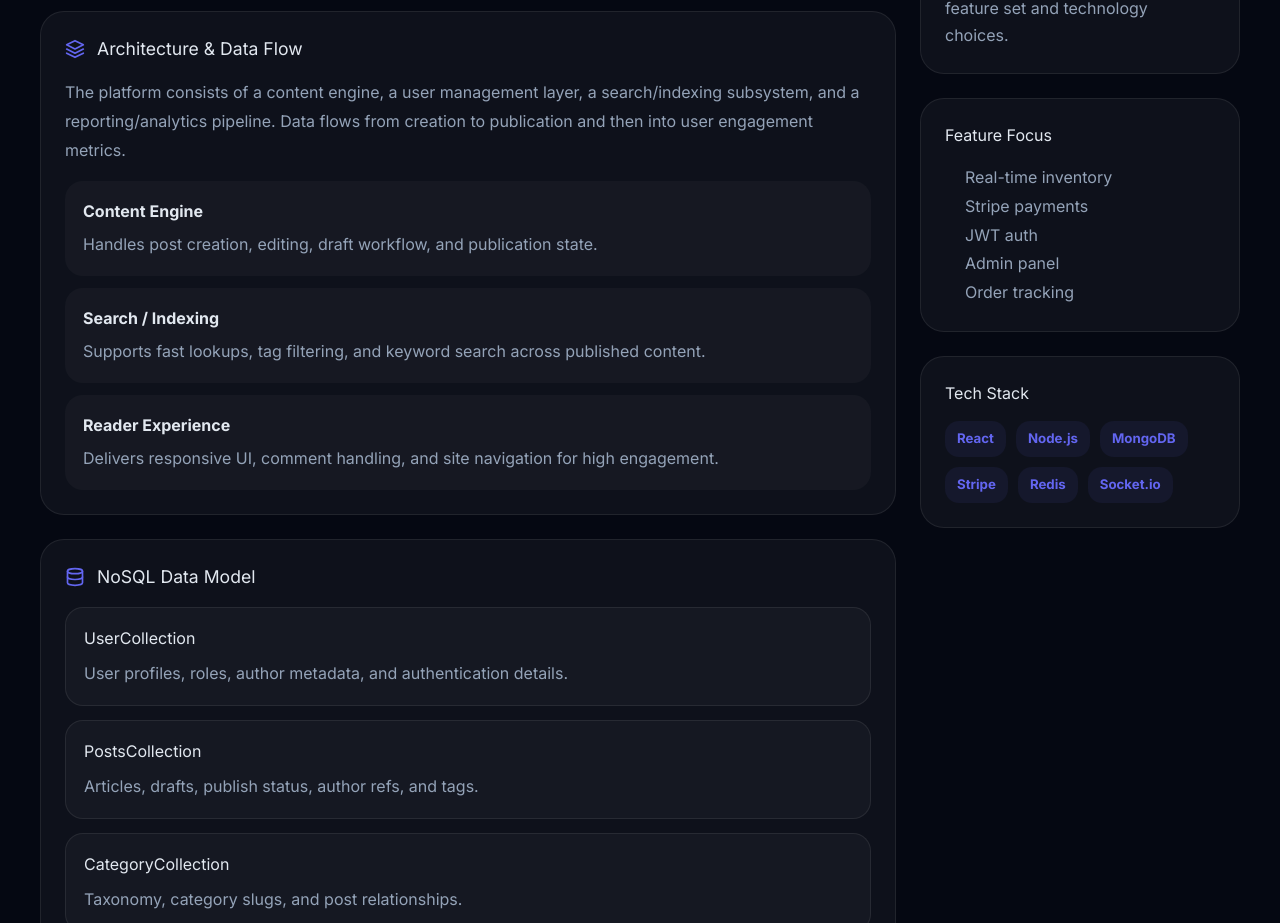
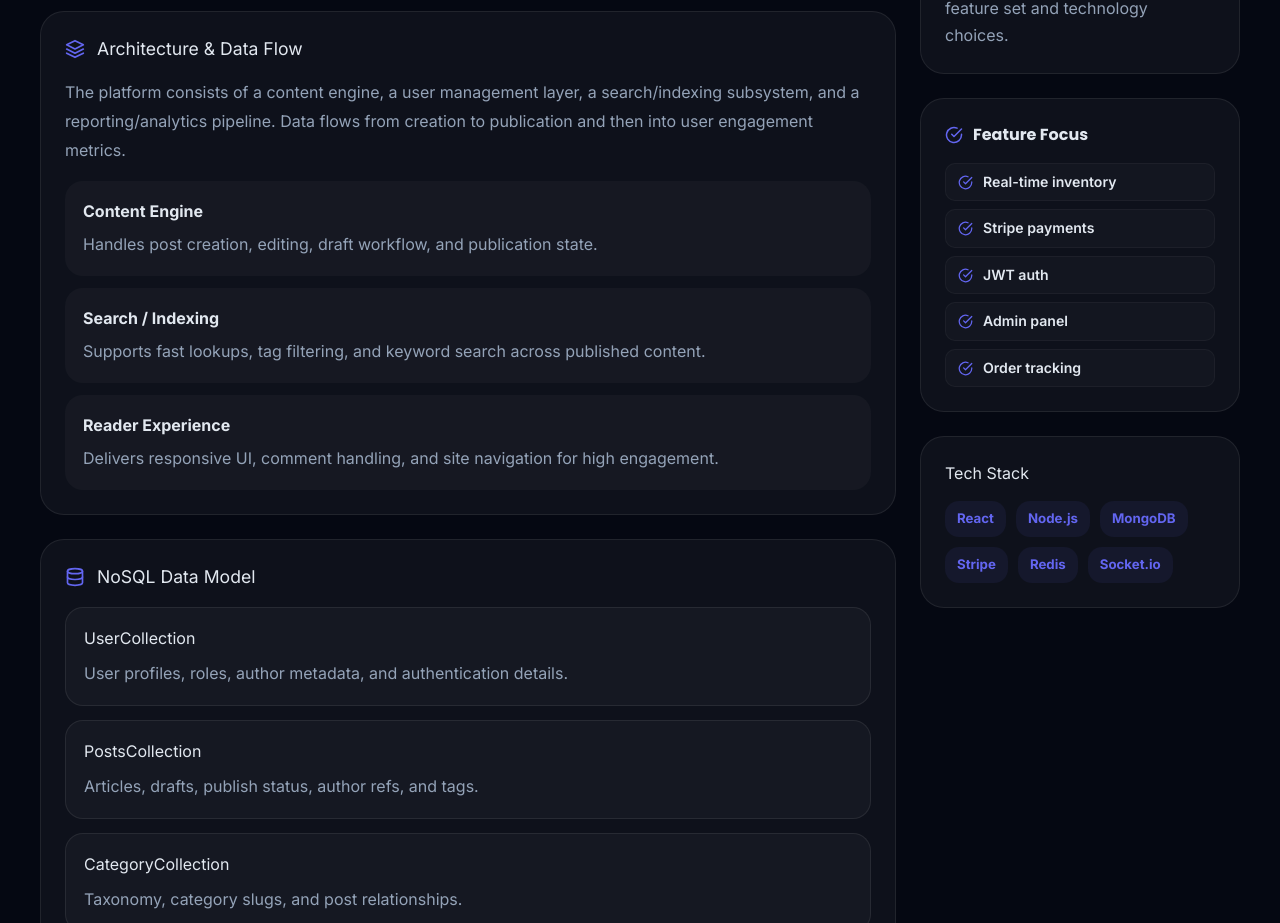
Before and after one commit to hardik-prajapati-12/HP.dev-Portfolio, a React (Vite) app in the folder frontend/: page /case-study/1 in a window 1280 px wide. Shown: the part 860-1783 px from the top of the page. Built offline with nearby package versions, Linux system fonts and the light colour scheme; no server answers.

Commit message:
fix(ui): enhance Feature Focus with custom checkmark bullet rows and structured styling

```diff
--- a/frontend/src/pages/CaseStudyProject.jsx
+++ b/frontend/src/pages/CaseStudyProject.jsx
@@ -181,12 +181,34 @@ export default function CaseStudyProject() {
             </div>
 
             <div style={{ padding: 24, borderRadius: 24, background: cardBg, border: `1px solid ${borderColor}` }}>
-              <h3 style={{ margin: '0 0 16px', fontSize: '1rem', color: textColor }}>Feature Focus</h3>
-              <ul style={{ margin: 0, paddingLeft: 20, color: mutedColor, lineHeight: 1.8 }}>
-                {project.features?.map((feature, idx) => (
-                  <li key={idx}>{feature}</li>
-                ))}
-              </ul>
+              <div style={{ display: 'flex', alignItems: 'center', gap: 10, marginBottom: 16 }}>
+                <FiCheckCircle size={18} color={projectColor} />
+                <h3 style={{ margin: 0, fontSize: '1rem', color: textColor, fontFamily: 'Poppins', fontWeight: 700 }}>Feature Focus</h3>
+              </div>
+              <div style={{ display: 'grid', gap: 8 }}>
+                {project.features?.map((feature, idx) => {
+                  const cleanFeature = (typeof feature === 'string' ? feature : '').replace(/^[\u2022\u25CF\u25CB\u2219\*\-\+\>\u2192]\s*/, '').trim();
+                  return (
+                    <div
+                      key={idx}
+                      style={{
+                        display: 'flex',
+                        alignItems: 'flex-start',
+                        gap: 10,
+                        padding: '8px 12px',
+                        borderRadius: '10px',
+                        background: isDark ? 'rgba(255,255,255,0.025)' : 'rgba(0,0,0,0.02)',
+                        border: isDark ? '1px solid rgba(255,255,255,0.04)' : '1px solid rgba(0,0,0,0.04)',
+                      }}
+                    >
+                      <FiCheckCircle size={15} color={projectColor} style={{ marginTop: '3px', flexShrink: 0 }} />
+                      <span style={{ color: textColor, fontFamily: 'Inter', fontWeight: 600, fontSize: '0.88rem', lineHeight: '1.45' }}>
+                        {cleanFeature}
+                      </span>
+                    </div>
+                  );
+                })}
+              </div>
             </div>
 
             <div style={{ padding: 24, borderRadius: 24, background: cardBg, border: `1px solid ${borderColor}` }}>
--- a/frontend/src/pages/ProjectDetails.jsx
+++ b/frontend/src/pages/ProjectDetails.jsx
@@ -687,20 +687,97 @@ export default function ProjectDetails() {
               </div>
 
               <section style={{ padding: '22px', borderRadius: '20px', background: insetBg, border: panelBorder }}>
-                <div style={{ display: 'flex', alignItems: 'center', gap: '10px', marginBottom: '14px' }}>
+                <div style={{ display: 'flex', alignItems: 'center', gap: '10px', marginBottom: '16px' }}>
                   <FiCheckCircle size={18} color={projectColor} />
-                  <h4 style={{ margin: 0, color: textColor, fontFamily: 'Poppins', fontSize: '1.05rem' }}>Feature Focus</h4>
+                  <h4 style={{ margin: 0, color: textColor, fontFamily: 'Poppins', fontSize: '1.05rem', fontWeight: 700 }}>Feature Focus</h4>
                 </div>
-                <ul style={{ margin: 0, paddingLeft: '18px', color: mutedColor, lineHeight: 1.75 }}>
-                  {primaryFeatures.map((feature, idx) => <li key={idx}>{feature}</li>)}
-                </ul>
+                <div style={{ display: 'grid', gap: '8px' }}>
+                  {primaryFeatures.map((feature, idx) => {
+                    const cleanFeature = (typeof feature === 'string' ? feature : '').replace(/^[\u2022\u25CF\u25CB\u2219\*\-\+\>\u2192]\s*/, '').trim();
+                    let title = cleanFeature;
+                    let detail = '';
+                    if (cleanFeature.includes(':')) {
+                      const parts = cleanFeature.split(':');
+                      title = parts[0].trim();
+                      detail = parts.slice(1).join(':').trim();
+                    }
+
+                    return (
+                      <div
+                        key={idx}
+                        style={{
+                          display: 'flex',
+                          alignItems: 'flex-start',
+                          gap: '10px',
+                          padding: '8px 12px',
+                          borderRadius: '10px',
+                          background: isDark ? 'rgba(255,255,255,0.025)' : 'rgba(0,0,0,0.02)',
+                          border: isDark ? '1px solid rgba(255,255,255,0.04)' : '1px solid rgba(0,0,0,0.04)',
+                          transition: 'all 0.2s ease',
+                        }}
+                      >
+                        <FiCheckCircle size={15} color={projectColor} style={{ marginTop: '3px', flexShrink: 0 }} />
+                        <div style={{ flex: 1 }}>
+                          <span style={{ color: textColor, fontFamily: 'Inter', fontWeight: 600, fontSize: '0.88rem', lineHeight: '1.45' }}>
+                            {title}
+                          </span>
+                          {detail && (
+                            <span style={{ display: 'block', color: mutedColor, fontFamily: 'Inter', fontSize: '0.82rem', lineHeight: '1.45', marginTop: '2px' }}>
+                              {detail}
+                            </span>
+                          )}
+                        </div>
+                      </div>
+                    );
+                  })}
+                </div>
               </section>
 
               <section style={{ padding: '22px', borderRadius: '20px', background: insetBg, border: panelBorder }}>
-                <h4 style={{ margin: '0 0 12px', color: textColor, fontFamily: 'Poppins', fontSize: '1.05rem' }}>Outcomes</h4>
-                <ul style={{ margin: 0, paddingLeft: '18px', color: mutedColor, lineHeight: 1.75 }}>
-                  {outcomes.map((outcome, idx) => <li key={idx}>{outcome}</li>)}
-                </ul>
+                <div style={{ display: 'flex', alignItems: 'center', gap: '10px', marginBottom: '16px' }}>
+                  <FiStar size={18} color={projectColor} />
+                  <h4 style={{ margin: 0, color: textColor, fontFamily: 'Poppins', fontSize: '1.05rem', fontWeight: 700 }}>Outcomes</h4>
+                </div>
+                <div style={{ display: 'grid', gap: '8px' }}>
+                  {outcomes.map((outcome, idx) => {
+                    const cleanOutcome = (typeof outcome === 'string' ? outcome : '').replace(/^[\u2022\u25CF\u25CB\u2219\*\-\+\>\u2192]\s*/, '').trim();
+                    let title = cleanOutcome;
+                    let detail = '';
+                    if (cleanOutcome.includes(':')) {
+                      const parts = cleanOutcome.split(':');
+                      title = parts[0].trim();
+                      detail = parts.slice(1).join(':').trim();
+                    }
+
+                    return (
+                      <div
+                        key={idx}
+                        style={{
+                          display: 'flex',
+                          alignItems: 'flex-start',
+                          gap: '10px',
+                          padding: '8px 12px',
+                          borderRadius: '10px',
+                          background: isDark ? 'rgba(255,255,255,0.025)' : 'rgba(0,0,0,0.02)',
+                          border: isDark ? '1px solid rgba(255,255,255,0.04)' : '1px solid rgba(0,0,0,0.04)',
+                          transition: 'all 0.2s ease',
+                        }}
+                      >
+                        <FiStar size={14} color={projectColor} style={{ marginTop: '3px', flexShrink: 0 }} />
+                        <div style={{ flex: 1 }}>
+                          <span style={{ color: textColor, fontFamily: 'Inter', fontWeight: 600, fontSize: '0.88rem', lineHeight: '1.45' }}>
+                            {title}
+                          </span>
+                          {detail && (
+                            <span style={{ display: 'block', color: mutedColor, fontFamily: 'Inter', fontSize: '0.82rem', lineHeight: '1.45', marginTop: '2px' }}>
+                              {detail}
+                            </span>
+                          )}
+                        </div>
+                      </div>
+                    );
+                  })}
+                </div>
               </section>
             </aside>
           </div>
```
